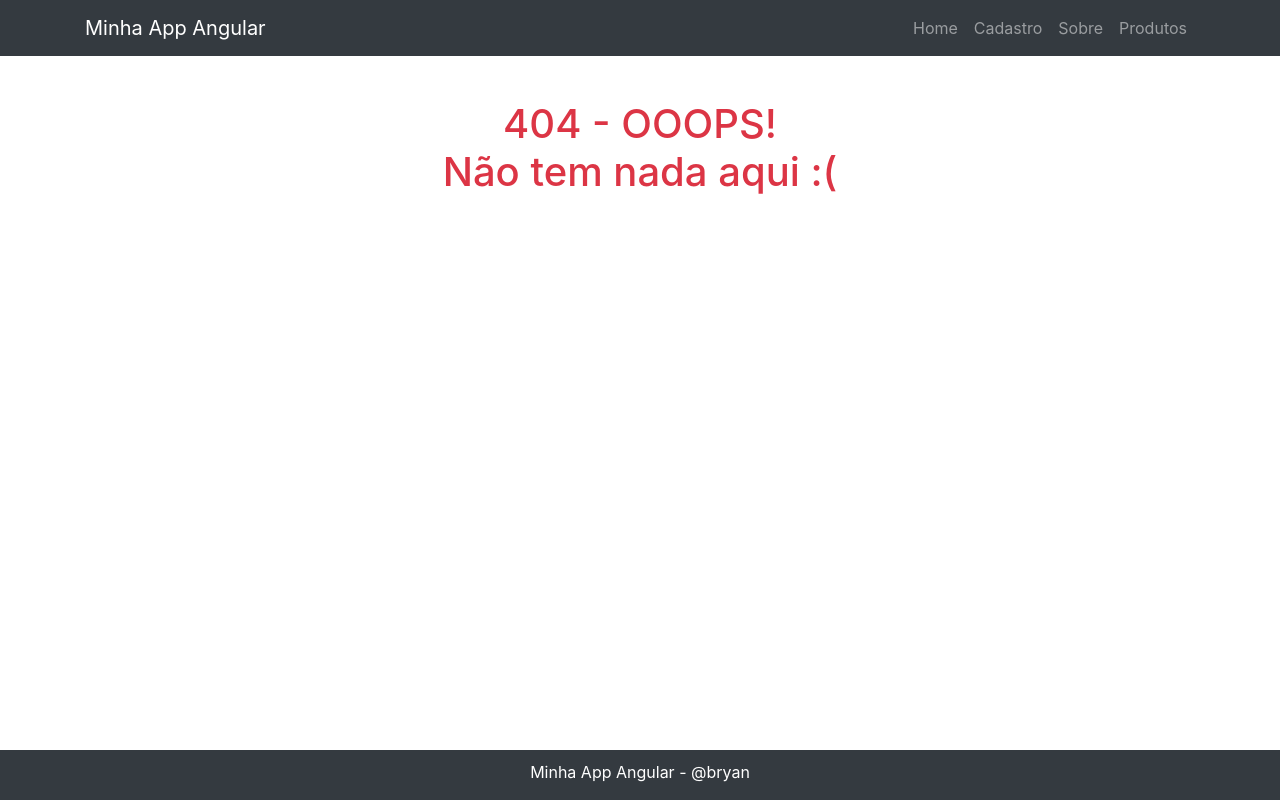
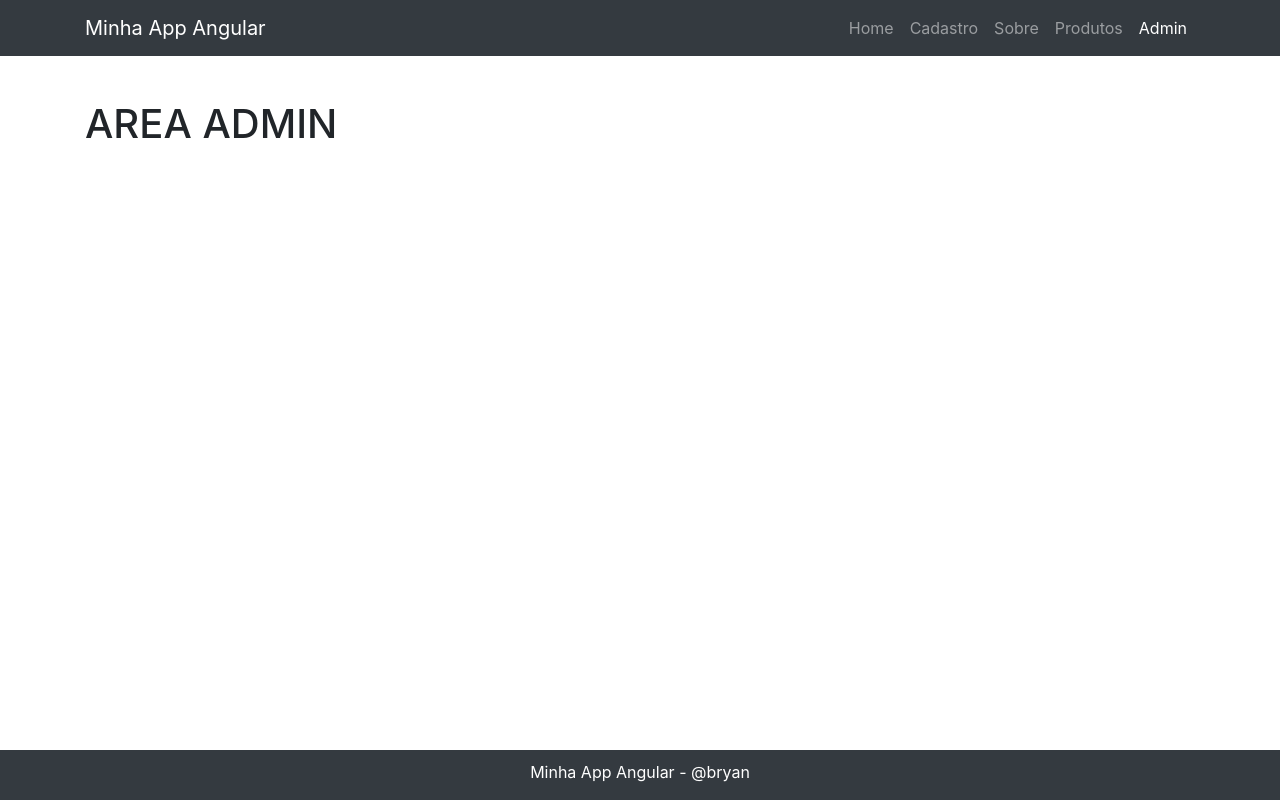
Before and after one commit to bryan-lima/meu-projeto-angular, an Angular app: page /admin in a window 1280 px wide. Before the commit this address had no page. Built offline with nearby package versions, Linux system fonts and the light colour scheme; what angular2-text-mask, js-brasil, ng-brazil, ng2-validation would draw is missing.

Commit message:
Adicionado módulo Admin

```diff
--- /dev/null
+++ b/src/app/admin/admin-dashboard/admin-dashboard.component.html
@@ -0,0 +1,3 @@
+<div class="container main-container">
+    <h1>AREA ADMIN</h1>
+</div>
--- /dev/null
+++ b/src/app/admin/admin-dashboard/admin-dashboard.component.ts
@@ -0,0 +1,15 @@
+import { Component, OnInit } from '@angular/core';
+
+@Component({
+  selector: 'app-admin-dashboard',
+  templateUrl: './admin-dashboard.component.html',
+  styles: []
+})
+export class AdminDashboardComponent implements OnInit {
+
+  constructor() { }
+
+  ngOnInit(): void {
+  }
+
+}
--- /dev/null
+++ b/src/app/admin/admin.route.ts
@@ -0,0 +1,15 @@
+import { NgModule } from '@angular/core';
+import { Routes, RouterModule } from '@angular/router';
+import { AdminDashboardComponent } from './admin-dashboard/admin-dashboard.component';
+
+const adminRouterConfig: Routes = [
+    { path: '', component: AdminDashboardComponent }
+];
+
+@NgModule({
+    imports: [
+        RouterModule.forChild(adminRouterConfig)
+    ],
+    exports: [RouterModule]
+})
+export class AdminRoutingModule { }
--- a/src/app/app.routes.ts
+++ b/src/app/app.routes.ts
@@ -11,6 +11,7 @@ const rootRouterConfig: Routes = [
     { path: 'sobre', component: SobreComponent },
     { path: 'cadastro', component: CadastroComponent },
     { path: 'produtos', loadChildren: () => import('./demos/arquitetura-componentes/produto.module').then(m => m.ProdutoModule) },
+    { path: 'admin', loadChildren: () => import('./admin/admin.module').then(m => m.AdminModule) },
     { path: '**', component: NotFoundComponent }
 ];
 
--- a/src/app/navegacao/menu/menu.component.ts
+++ b/src/app/navegacao/menu/menu.component.ts
@@ -29,6 +29,12 @@ export class MenuComponent {
       name: 'Produtos',
       exact: false,
       admin: false
+    },
+    {
+      link: '/admin',
+      name: 'Admin',
+      exact: false,
+      admin: false
     }
   ];
 }
```
Also changed, not shown: src/app/admin/admin.module.ts (added, +19 -0 lines).
